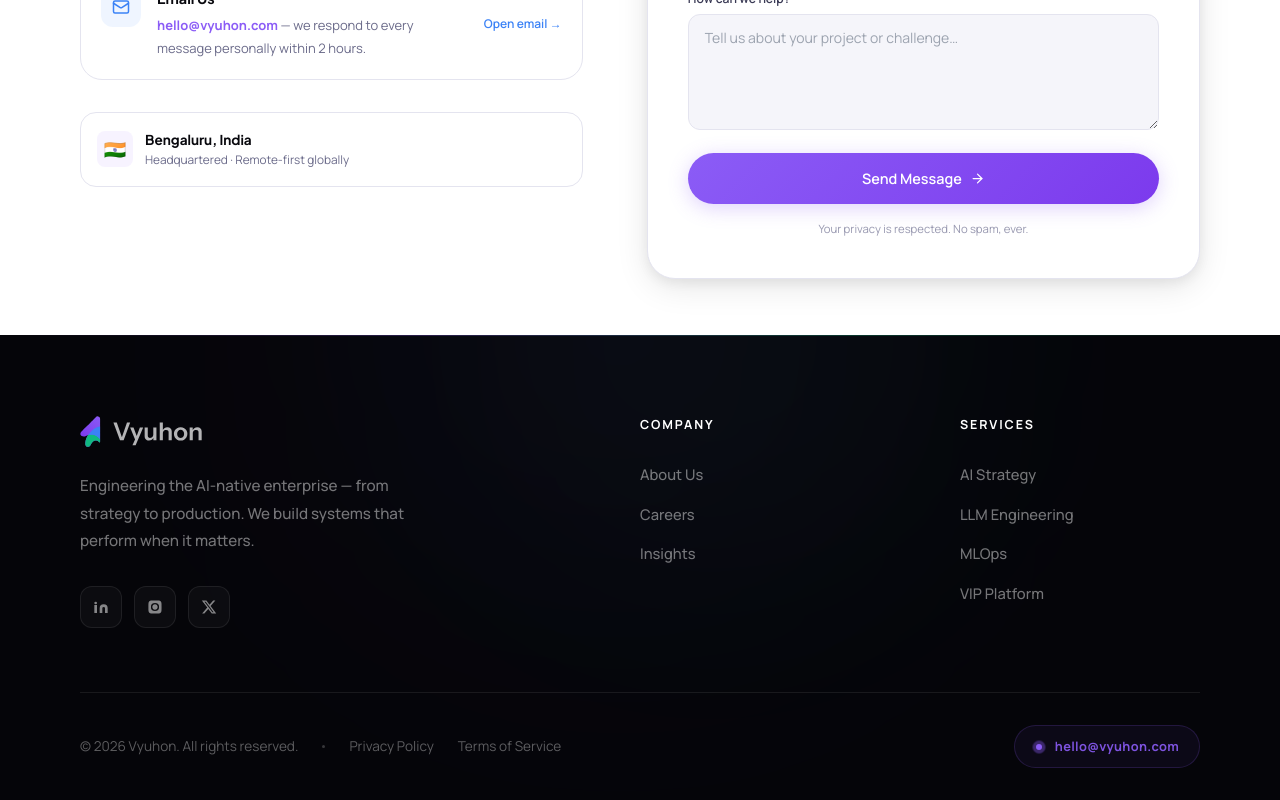
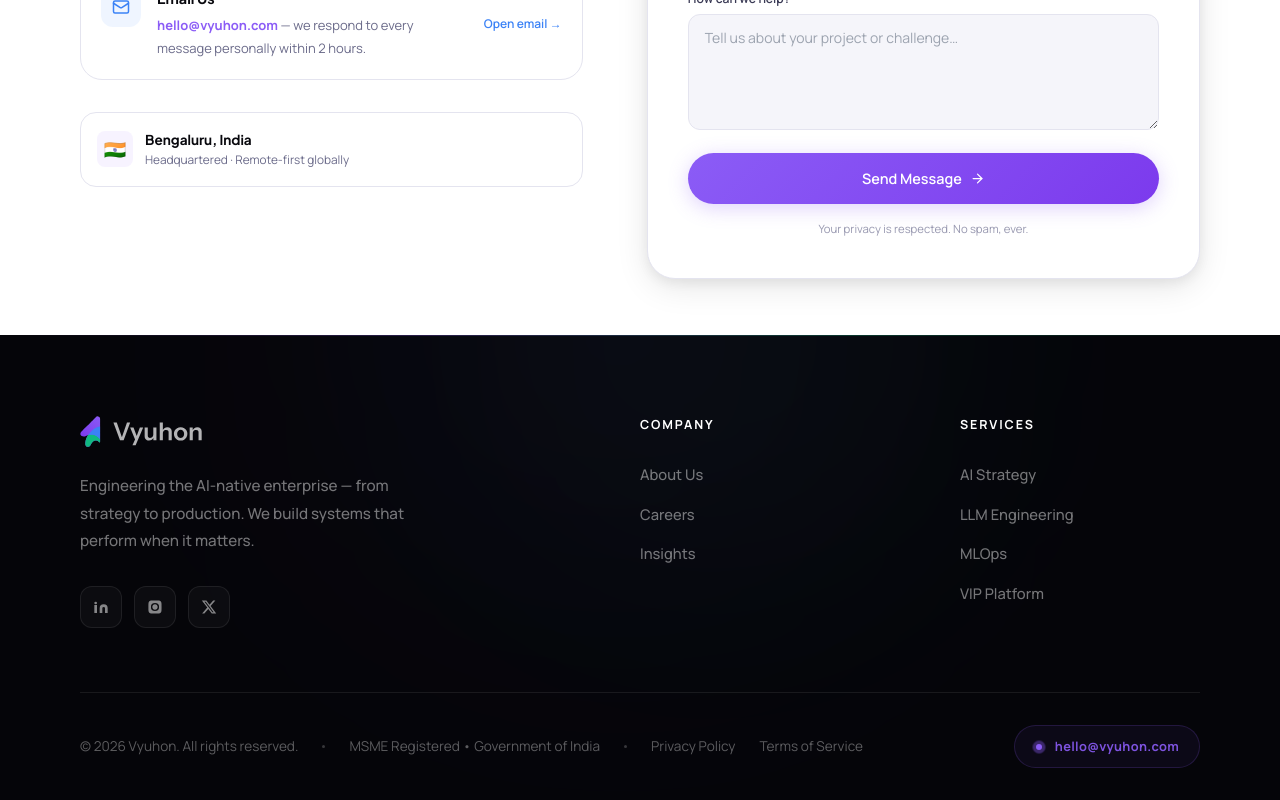
Before and after one commit to vyuhon-tech/vyuhon-v2, a React (Vite) app: page /contact in a window 1280 px wide. Shown: the part 914-1714 px from the top of the page. Built offline with nearby package versions, Linux system fonts and the light colour scheme.

Commit message:
feat: add MSME registration badge to footer branding

```diff
--- a/src/components/layout/Footer.jsx
+++ b/src/components/layout/Footer.jsx
@@ -95,6 +95,8 @@ export default function Footer() {
           <div className="flex flex-wrap items-center gap-6 text-[0.85rem]" style={{ color: 'rgba(255,255,255,0.35)' }}>
             <span>© {new Date().getFullYear()} Vyuhon. All rights reserved.</span>
             <div className="hidden md:block w-[3px] h-[3px] rounded-full" style={{ background: 'rgba(255,255,255,0.2)' }} />
+            <span>MSME Registered • Government of India</span>
+            <div className="hidden md:block w-[3px] h-[3px] rounded-full" style={{ background: 'rgba(255,255,255,0.2)' }} />
             <Link to="#" className="hover:text-white transition-colors duration-200">Privacy Policy</Link>
             <Link to="#" className="hover:text-white transition-colors duration-200">Terms of Service</Link>
           </div>
```
